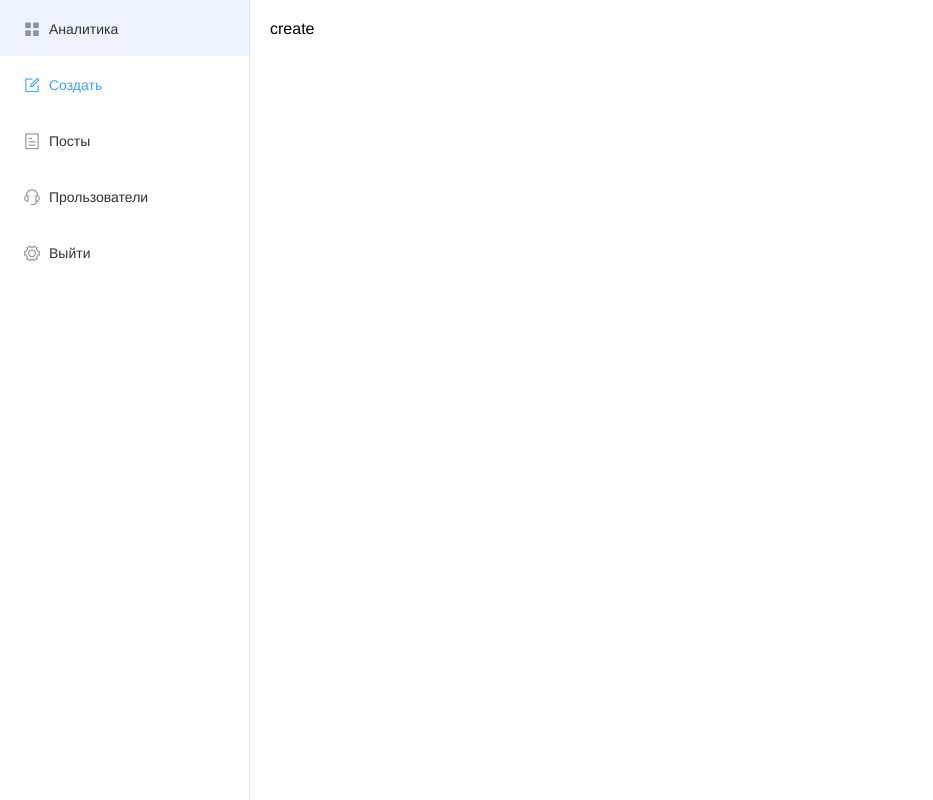
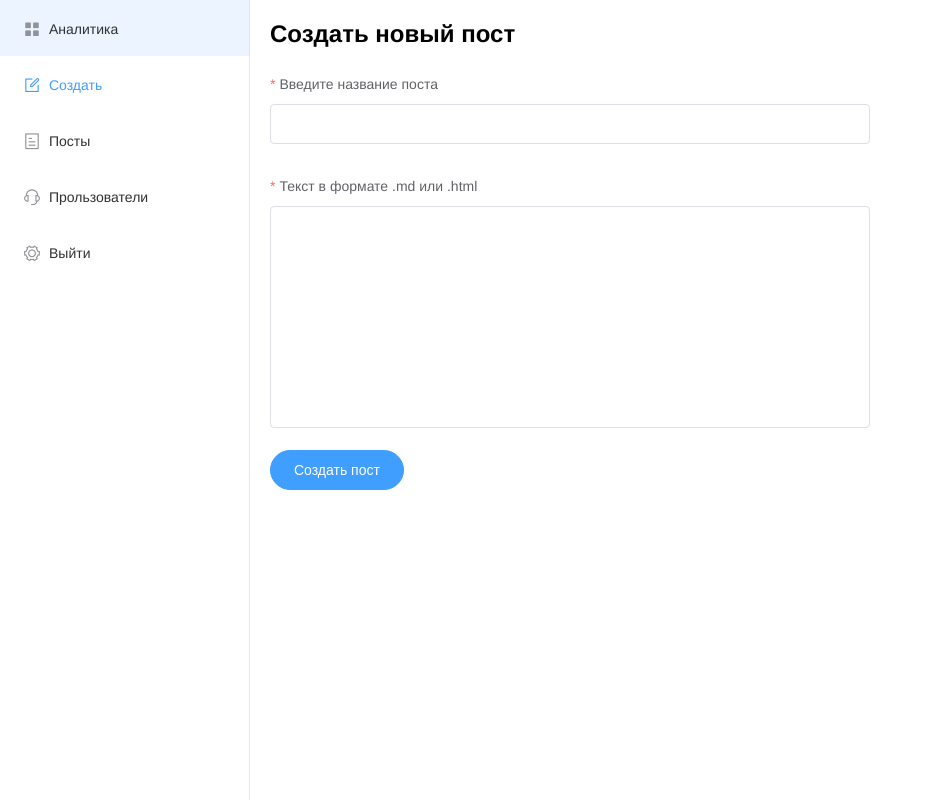
Before and after one commit to realing29/nuxt-blog, a Nuxt app: page /admin/create in a window 1280 px wide. Shown: the whole page, without its empty margins (0-933 px from the left). Built offline with nearby package versions, Linux system fonts and the light colour scheme; no server answers.

Commit message:
Пройден урок 39 "Создание поста"

```diff
--- a/pages/admin/create.vue
+++ b/pages/admin/create.vue
@@ -1,10 +1,94 @@
 <template>
-  <div>create</div>
+  <el-form
+    :model="controls"
+    :rules="rules" ref="form"
+    @submit.native.prevent="onSubmit"
+  >
+
+    <h1 class="mb">Создать новый пост</h1>
+
+    <el-form-item label="Введите название поста" prop="title">
+      <el-input
+        v-model.trim="controls.title"
+      />
+    </el-form-item>
+
+    <el-form-item label="Текст в формате .md или .html" prop="text">
+      <el-input
+        type='textarea'
+        v-model.trim="controls.text"
+        resize="none"
+        rows="10"
+      />
+    </el-form-item>
+
+    <el-form-item>
+      <el-button type="primary" native-type="submit" round :loading="loading">Создать пост</el-button>
+    </el-form-item>
+  </el-form>
 </template>
 
 <script>
 export default {
   layout: 'admin',
-  middleware: ['admin-auth']
+  middleware: ['admin-auth'],
+  data(){
+    return{
+      loading: false,
+      controls: {
+        title: '',
+        text: ""
+      },
+      rules: {
+        text: [
+          {
+            required: true,
+            message: "Текст не должен быть пустым",
+            trigger: "blur"
+          }
+        ],
+        title: [
+          {
+            required: true,
+            message: "Название поста не быть пустым",
+            trigger: "blur"
+          }
+        ]
+      }
+    }
+  },
+  methods: {
+    onSubmit(){
+      this.$refs.form.validate(async valid => {
+        if (valid){
+          this.loading = true
+
+          const formData = {
+            title: this.controls.title,
+            text: this.controls.text
+          }
+
+          try {
+            await this.$store.dispatch('post/create', formData)
+            this.controls.text = ''
+            this.controls.title = ''
+            this.$message.success('Пост создан')
+
+          } catch (e) {
+
+          } finally {
+            this.loading = false
+          }
+
+        }
+      })
+    }
+  }
 }
 </script>
+
+<style lang="stylus" scoped>
+  form {
+    width 600px
+  }
+</style>
--- a/store/post.js
+++ b/store/post.js
@@ -16,6 +16,13 @@
   async update({}, {id, text}){
 
   },
+  async create({}, {title, text}) {
+    return await new Promise(resolve => {
+      setTimeout(() => {
+        resolve()
+      }, 1000)
+    })
+  },
   async fetchAdminById({}, id){
     return await new Promise(resolve => {
       setTimeout(() => {
```
